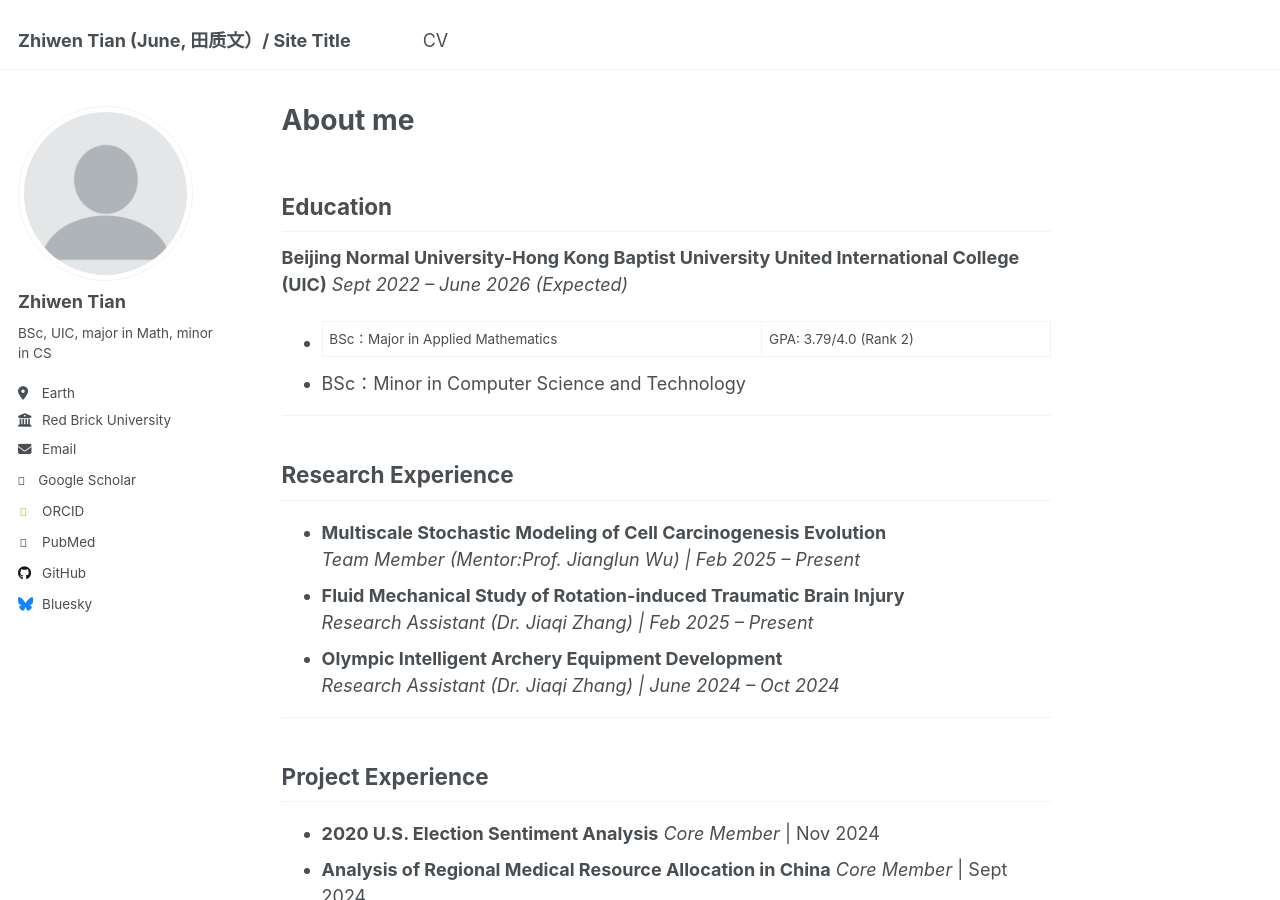
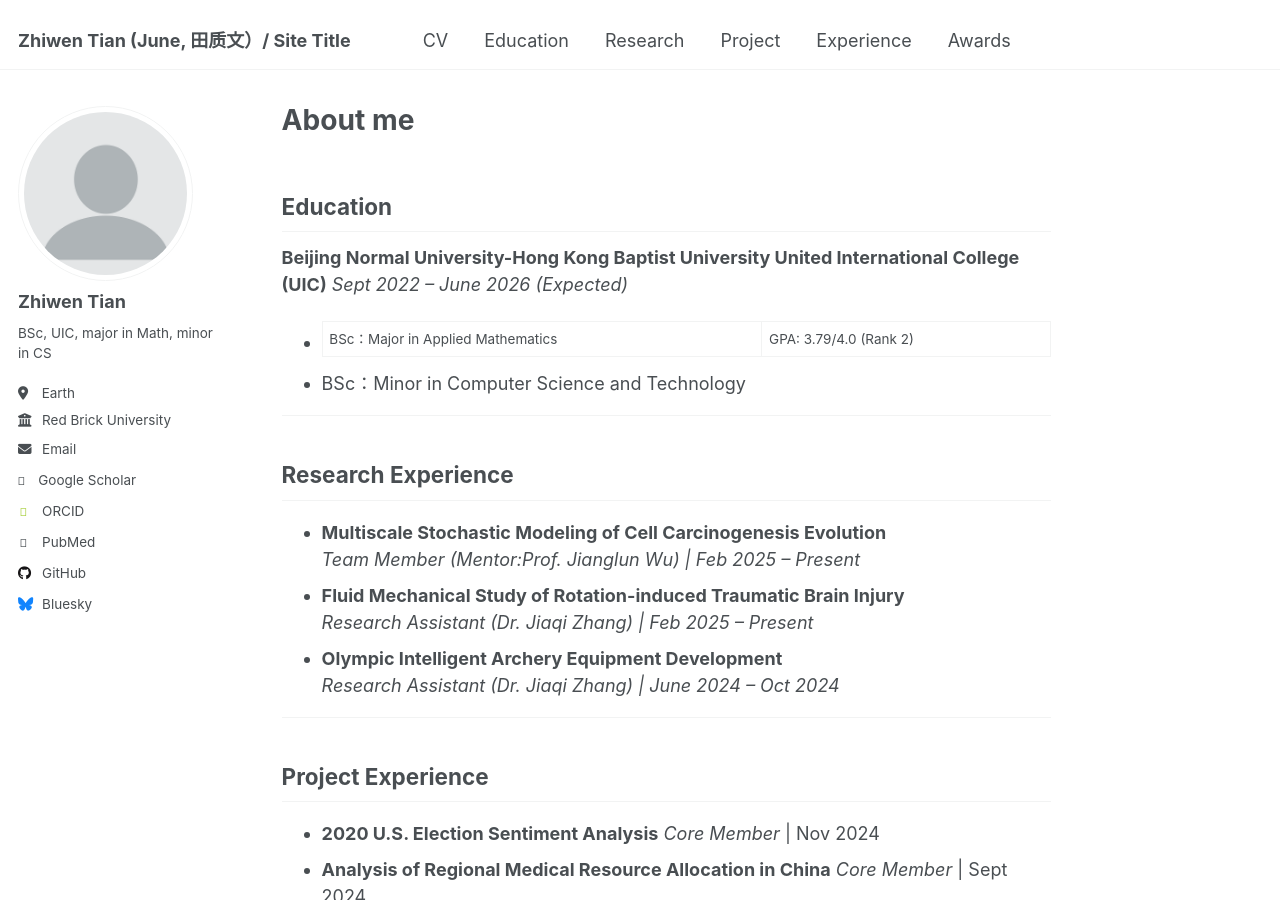
Before and after one commit to Orange1207/Orange1207.github.io, a Jekyll site: the page built from _pages/about.md, in a window 1280 px wide and 900 px high. Built offline with Jekyll 4.4.1, drawn with Linux system fonts in a browser that asks for light colours; some web fonts are replaced.

Commit message:
Update navigation.yml

```diff
--- a/_data/navigation.yml
+++ b/_data/navigation.yml
@@ -25,3 +25,9 @@ main:
 
 #  - title: "Guide"
 #    url: /markdown/
+
+  - title: "Education"
+  - title: "Research"
+  - title: "Project"
+  - title: "Experience"
+  - title: "Awards"
```
